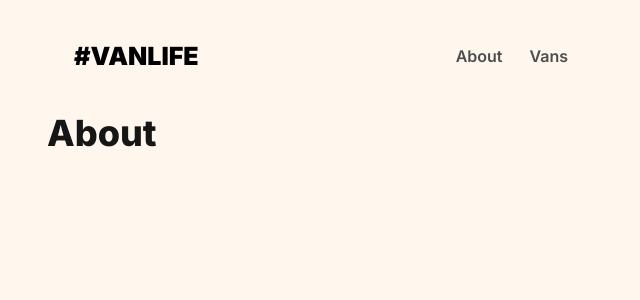
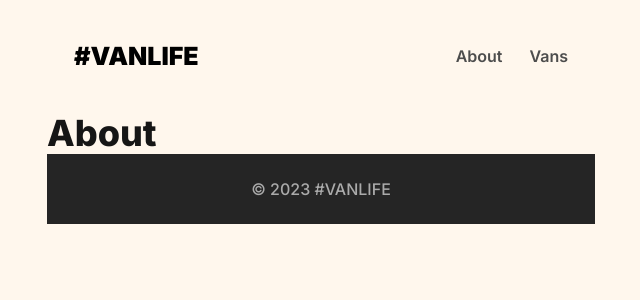
Before and after one commit to nathansoussana/vanlife, a React (Vite) app: page /about in a window 1280 px wide. Shown: the top 300 px of the page, without its empty margins (319-959 px from the left). Built offline with nearby package versions, Linux system fonts and the light colour scheme.

Commit message:
Created footer

```diff
--- a/src/App.jsx
+++ b/src/App.jsx
@@ -1,5 +1,6 @@
 import { BrowserRouter, Routes, Route } from 'react-router-dom'
 import Navbar from './components/Navbar'
+import Footer from './components/Footer'
 import Home from './pages/Home'
 import About from './pages/About'
 
@@ -12,6 +13,7 @@ function App() {
           <Route path="/" element={<Home />} />
           <Route path="/about" element={<About />} />
         </Routes>
+        <Footer />
       </BrowserRouter>
     </div>
   )
--- /dev/null
+++ b/src/components/Footer.jsx
@@ -0,0 +1,11 @@
+import styles from './Footer.module.sass'
+
+export default function Footer() {
+  const currentYear = new Date().getFullYear()
+
+  return (
+    <div className={styles.content_container}>
+      &copy; {currentYear} #VANLIFE
+    </div>
+  )
+}
--- /dev/null
+++ b/src/components/Footer.module.sass
@@ -0,0 +1,8 @@
+@use '../main'
+
+.content_container
+  padding: 23px
+  display: flex
+  justify-content: center
+  background: main.$background-color-dark
+  color: main.$font-color-light-grey
--- a/src/components/Navbar.module.sass
+++ b/src/components/Navbar.module.sass
@@ -24,3 +24,7 @@ nav
   color: main.$font-color-dark-grey
   font-weight: 600
   line-height: 23px
+
+  &:hover
+    color: main.$font-color-dark
+    text-decoration: underline
--- a/src/main.sass
+++ b/src/main.sass
@@ -1,6 +1,8 @@
 $font-color-dark: #161616
 $font-color-dark-grey: #4D4D4D
+$font-color-light-grey: #AAA
 $background-color-light: #FFF7ED
+$background-color-dark: #252525
 $orange: #FF8C38
 
 *
```
